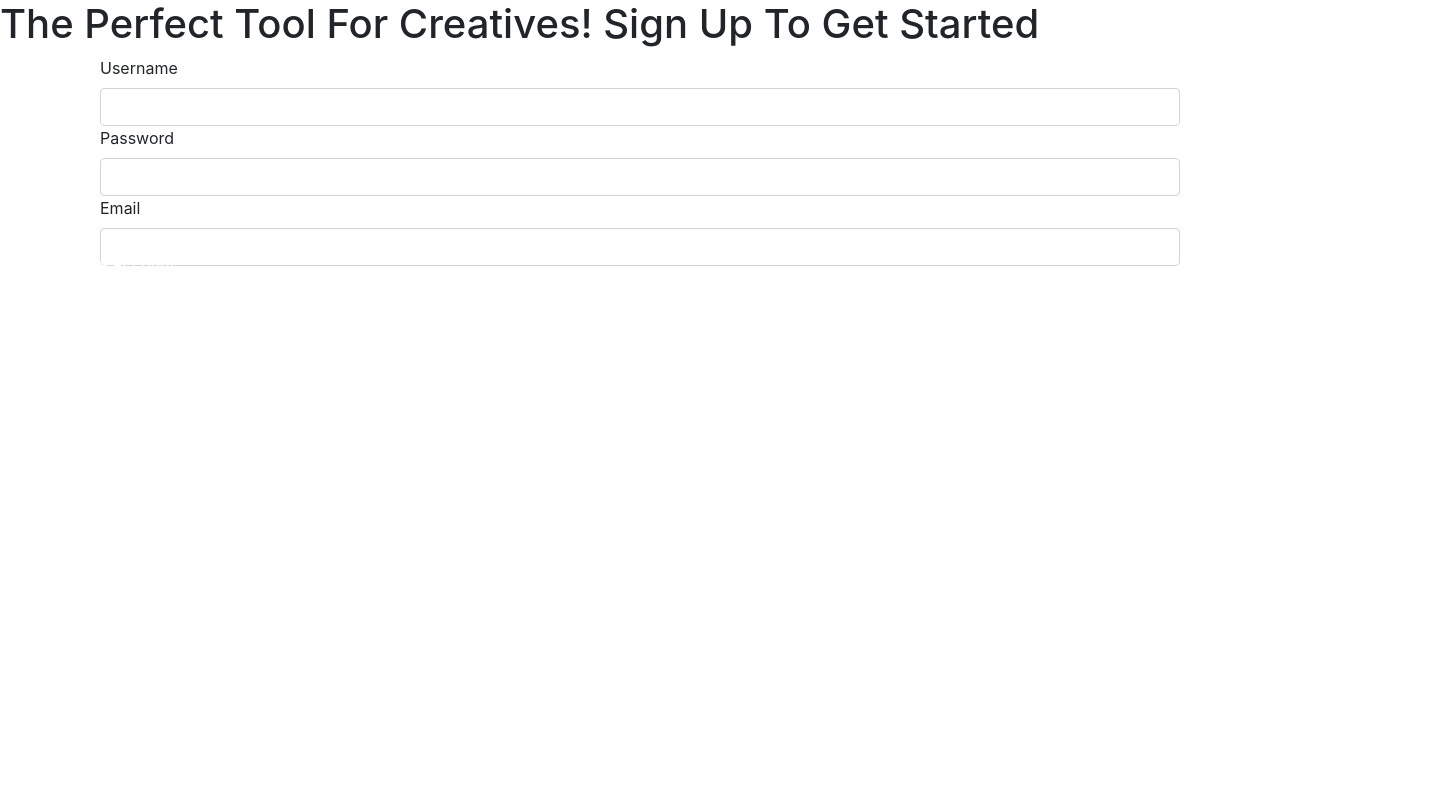
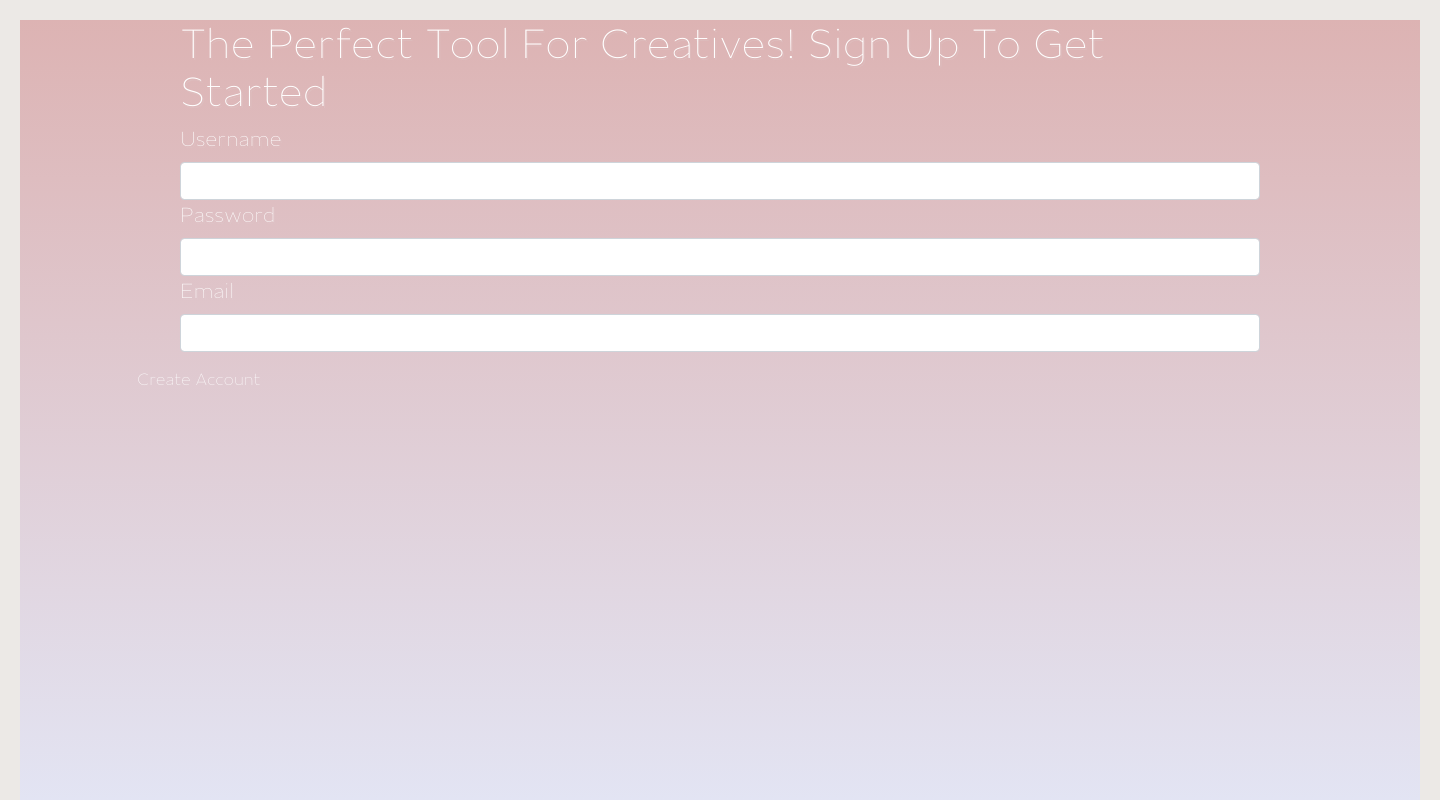
Before and after one commit to lorenkelley/project-three, a React (Create React App) app in the folder client/: page /sign-in in a window 1280 px wide. Shown: the top 800 px of the page, 1440 px wide, since content can reach past the window. Built offline with nearby package versions, Linux system fonts and the light colour scheme.

Commit message:
changed form

```diff
--- a/client/src/Slider.css
+++ b/client/src/Slider.css
@@ -29,6 +29,11 @@
     margin-top: -0px;
     background-color: white;
  }
+.signInBtn button{
+    color: black;
+    background-color: gray;
+}
+
 .btn-secondary{
      background-color: rgba(0, 0, 0, 0) !important;
      border: rgba(255, 255, 255, 0.749) !important ;
@@ -139,3 +144,11 @@ h1{
   color: white;
   font-size:;
 }
+.form{
+
+    font-family: 'minaxihairline_text';
+    font-size: 20px;
+    color: hsl(0, 0%, 100%);
+    text-shadow: 1.5px 1.5px rgba(230, 230, 230, 0.144);
+
+}
--- a/client/src/components/Carousel.js
+++ b/client/src/components/Carousel.js
@@ -6,7 +6,7 @@ import '../Slider.css'
 
 const items = [
   {
-    src: 'http://www.simpleimageresizer.com/_uploads/photos/a5c0ba66/outsidesmallhouse_1000x600.jpg',
+    src: './images/cowhidelivingroom.jpeg',
   },
   {
     src: 'http://www.simpleimageresizer.com/_uploads/photos/a5c0ba66/cozy_1000x600.jpg',
--- a/client/src/components/JumboTron.js
+++ b/client/src/components/JumboTron.js
@@ -1,6 +1,7 @@
 import React from 'react';
 import { Jumbotron, Button } from 'reactstrap';
 import {Link} from 'react-router-dom'
+
 
 const Tron = (props) => {
   return (
@@ -12,6 +13,9 @@ const Tron = (props) => {
         <hr className="my-2" />
         <p></p>
         <p className="lead">
+
+        <Link to='/sign-in'> <Button color='light'>Learn More</Button></Link>
+
         </p>
       </Jumbotron>
     </div>
--- a/client/src/components/SignInForm.js
+++ b/client/src/components/SignInForm.js
@@ -2,9 +2,20 @@ import React, { Component } from 'react';
 import axios from 'axios'
 // axios is a libray that allows you to make AJAX calls it connects the frontend to the backend
 import {Container, Col, FormGroup, Label, Input, Button} from 'reactstrap'
+import {Link} from 'react-router-dom'
+import styled from 'styled-components'
 
-import {Link} from 'react-router-dom'
 
+const Backcolor = styled.div`
+
+ border: solid 20px  #ece9e6 ;
+ height: 900px;
+ width: 90rem;
+ background:linear-gradient(0deg,
+    #dae2f8c0
+    , #d6a4a4d5)
+
+`
 
 
 class SignInForm extends Component {
@@ -31,10 +42,12 @@ class SignInForm extends Component {
     }
     render() {
         return (
+            <Backcolor>
             <Container>
                 <form onSubmit={this.submitButton}>
                 <Col>
-                <FormGroup>
+                <FormGroup className='form'>
+                <h1>The Perfect Tool For Creatives! Sign Up To Get Started</h1>
                     <div>
                         <Label htmlFor="username"> Username</Label>
                         <Input onChange={this.handleInput} value={this.state.username} type="text" name="username" />
@@ -47,12 +60,14 @@ class SignInForm extends Component {
                         <Label htmlFor="email">Email</Label>
                         <Input onChange={this.handleInput} value={this.state.email} type="email" name="email" />
                     </div>
-                    <Link to='/admin'><Button type="submit">Create Account</Button></Link>
+                    <br></br>
+                    <Link to='/admin'><Button className='signInBtn' type="submit">Create Account</Button></Link>
 
                 </FormGroup>
                 </Col>
                 </form>
             </Container>
+            </Backcolor>
         );
     }
 }
--- a/client/src/components/SignInPage.js
+++ b/client/src/components/SignInPage.js
@@ -11,7 +11,7 @@ class SignInPage extends Component {
     render() {
         return (
             <div>
-                <h1>The Perfect Tool For Creatives! Sign Up To Get Started</h1>
+
             <SignInForm {...this.props}/>
                         {/* the spread operator is cloning  */}
             </div>
```
Also changed, not shown: client/src/images/location1.png (deleted).
